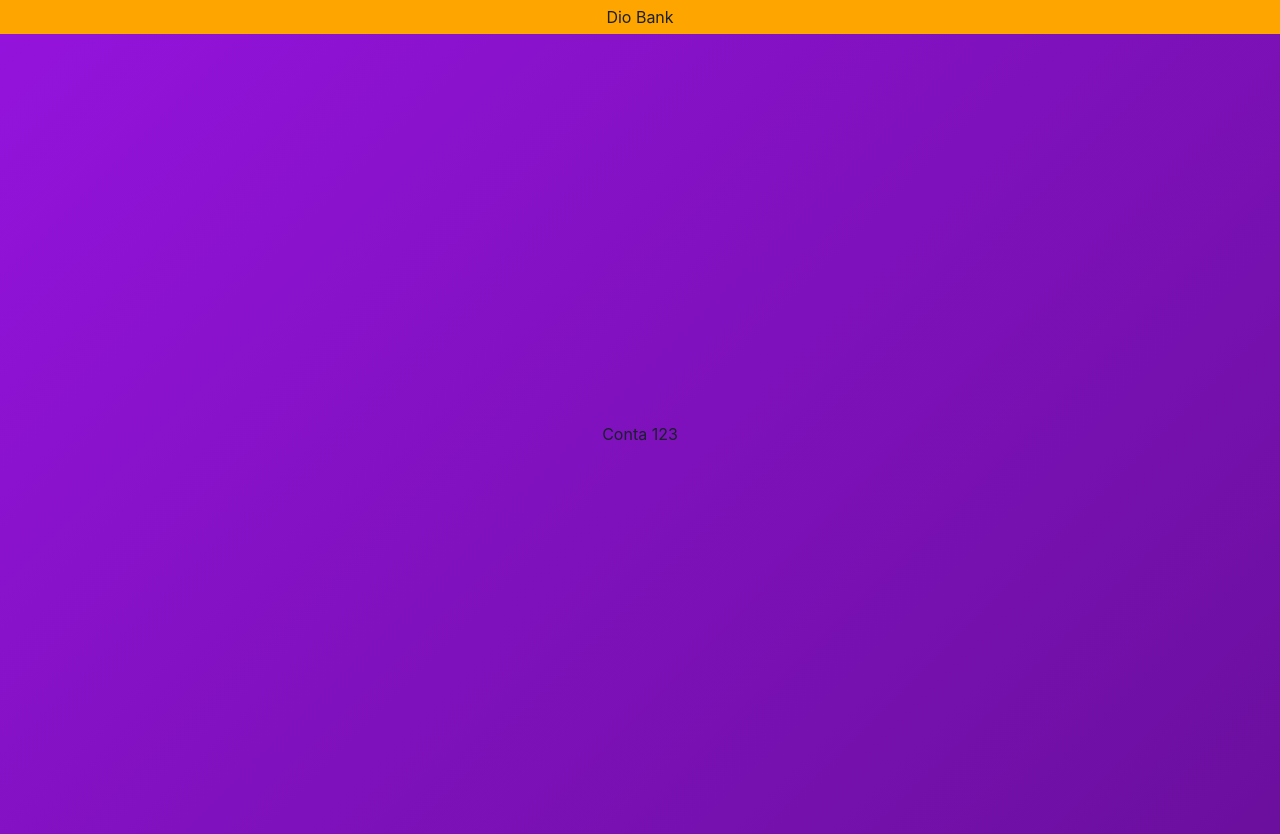
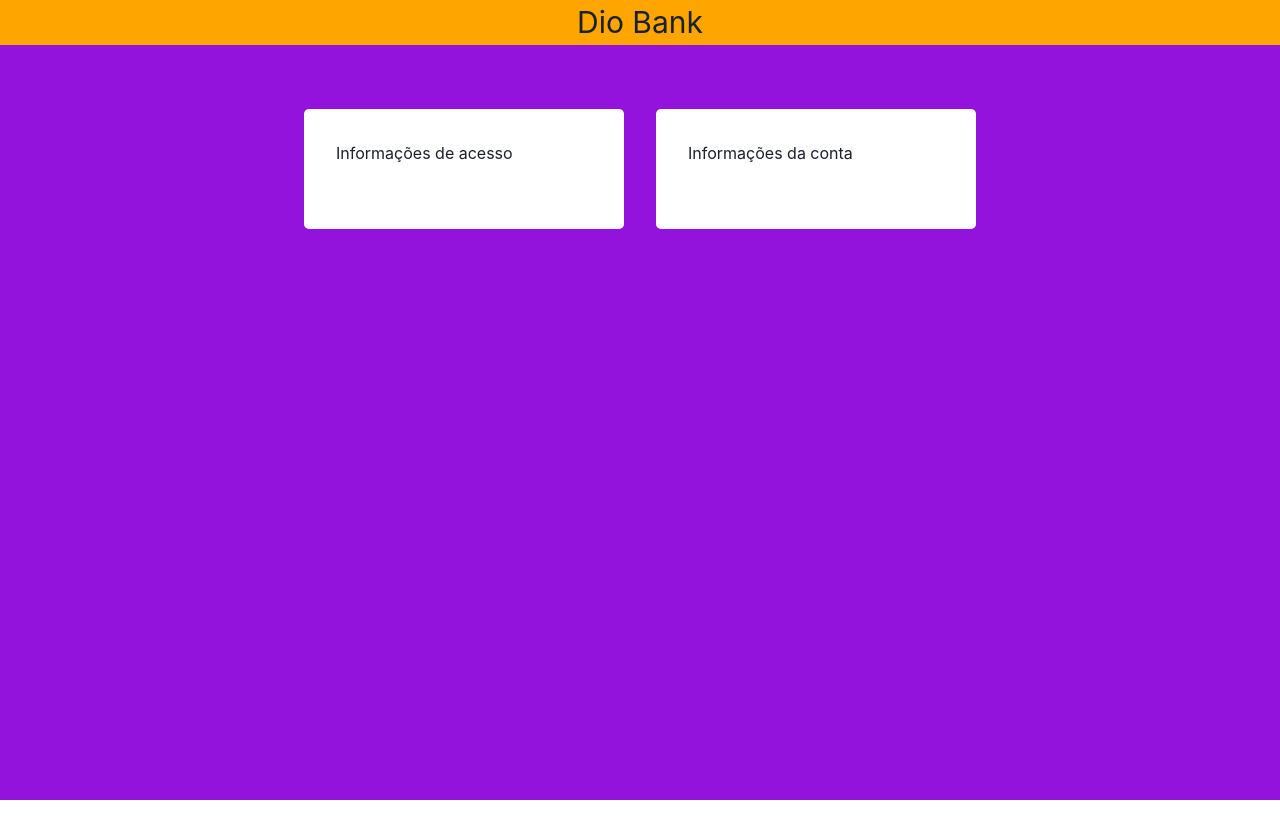
Before and after one commit to Cybervtx/dio_typescript, a React (Create React App) app in the folder 2 - introducao_ao_react_com_typescript/my-app-ts/: page /conta in a window 1280 px wide. After the commit the page ends 800 px from the top, so only its background shows below. Built offline with nearby package versions, Linux system fonts and the light colour scheme.

Commit message:
CardInfo

```diff
--- a/2 - introducao_ao_react_com_typescript/my-app-ts/src/api.ts
+++ b/2 - introducao_ao_react_com_typescript/my-app-ts/src/api.ts
@@ -1,7 +1,8 @@
 const conta = {
     email : 'admin@admin.com',
     password : '123456',
-    name : 'Admin'
+    name : 'Admin',
+    balance : 2000.00
 }
 
 export const api = new Promise((resolve) => {
--- a/2 - introducao_ao_react_com_typescript/my-app-ts/src/components/Card.tsx
+++ b/2 - introducao_ao_react_com_typescript/my-app-ts/src/components/Card.tsx
@@ -7,33 +7,19 @@ import {
   FormLabel,
   InputGroup,
   InputLeftElement,
+  Center,
 } from "@chakra-ui/react";
 import { EmailIcon, LockIcon } from "@chakra-ui/icons";
 import { DButton } from "./DButton";
 import { login } from "../services/login/login";
-import { useState, useEffect } from "react";
-import { api } from "../api";
-
-interface UserData {
-  email: string;
-  password: string;
-  name: string;
-}
+import { useState } from "react";
 
 export const Card = () => {
   const [email, setEmail] = useState("");
   const [password, setPassword] = useState("");
-  const [userData, setUserData] = useState<UserData | null>();
-
-  useEffect(() => {
-    const getData = async () => {
-      const data: UserData | any = await api;
-      setUserData(data);
-    };
-    getData();
-  })
 
   return (
+    <Center>
       <Box
         bg="white"
         borderRadius="2xl"
@@ -43,11 +29,6 @@ export const Card = () => {
         boxShadow="2xl"
       >
         <VStack spacing={6}>
-        {/* {
-          userData === null || userData === undefined ?
-          <h1>Loading ...</h1> :
-          <h1>Informações carregadas</h1>
-        } */}
           <Heading
             as="h1"
             size={{ base: "lg", md: "xl" }}
@@ -100,5 +81,6 @@ export const Card = () => {
           <DButton onClick={() => login(email, password)} />
         </VStack>
       </Box>
+    </Center>
   );
 };
--- /dev/null
+++ b/2 - introducao_ao_react_com_typescript/my-app-ts/src/components/CardInfo.tsx
@@ -0,0 +1,19 @@
+import { Box } from "@chakra-ui/react";
+
+interface Icardinfo {
+  text: string;
+}
+
+export const CardInfo = ({ text }: Icardinfo) => {
+  return (
+    <Box
+      backgroundColor={"#FFFFFF"}
+      width={320}
+      minHeight={"120px"}
+      padding={8}
+      borderRadius={5}
+    >
+      {text}
+    </Box>
+  );
+};
--- a/2 - introducao_ao_react_com_typescript/my-app-ts/src/components/Header/Header.tsx
+++ b/2 - introducao_ao_react_com_typescript/my-app-ts/src/components/Header/Header.tsx
@@ -1,11 +1,16 @@
-import './Header.css'
+import { Box, Center,Text } from "@chakra-ui/react";
+import "./Header.css";
 
 interface IHeader {
-    texto: string
+  texto: string;
 }
 
-export const Header = ({texto}: IHeader) => {
-    return (
-        <header className='header'>{texto}</header>
-    )
-}
+export const Header = ({ texto }: IHeader) => {
+  return (
+    <Box backgroundColor={'orange'}>
+      <Center>
+        <Text fontSize={'3xl'} >{texto}</Text>
+      </Center>
+    </Box>
+  );
+};
--- a/2 - introducao_ao_react_com_typescript/my-app-ts/src/components/Layout.tsx
+++ b/2 - introducao_ao_react_com_typescript/my-app-ts/src/components/Layout.tsx
@@ -4,15 +4,9 @@ import { Header } from "./Header/Header";
 
 export const Layout = ({ children }: any) => {
   return (
-    <>
+    <Box minHeight="100vh" backgroundColor={"#9413dc"}>
       <Header texto="Dio Bank" />
-      <Center
-        minH="100vh"
-        bg="linear-gradient(135deg, #9413dc 0%, #6b0f9e 100%)"
-        p={{ base: 4, md: 8 }}
-      >
-        {children}
-      </Center>
-    </>
+      {children}
+    </Box>
   );
 };
--- a/2 - introducao_ao_react_com_typescript/my-app-ts/src/pages/Conta.tsx
+++ b/2 - introducao_ao_react_com_typescript/my-app-ts/src/pages/Conta.tsx
@@ -1,5 +1,34 @@
+import { Center, SimpleGrid } from "@chakra-ui/react";
+import { CardInfo } from "../components/CardInfo";
+import { useEffect, useState } from "react";
+import { api } from "../api";
+
+interface UserData {
+  email: string;
+  password: string;
+  name: string;
+  balance: number;
+}
+
 export const Conta = () => {
-    return(
-        <h1>Conta 123</h1>
-    )
+  const [userData, setUserData] = useState<UserData | null>();
+
+  useEffect(() => {
+    const getData = async () => {
+      const data: UserData | any = await api;
+      setUserData(data);
+    };
+    getData();
+  }, []);
+
+  console.log(userData);
+
+  return (
+    <Center>
+      <SimpleGrid columns={2} spacing={8} paddingTop={16}>
+        <CardInfo text={"Informações de acesso"} />
+        <CardInfo text={"Informações da conta"} />
+      </SimpleGrid>
+    </Center>
+  );
 };
--- a/2 - introducao_ao_react_com_typescript/my-app-ts/src/pages/Home.tsx
+++ b/2 - introducao_ao_react_com_typescript/my-app-ts/src/pages/Home.tsx
@@ -1,7 +1,10 @@
+import { Box } from "@chakra-ui/react";
 import { Card } from "../components/Card";
 
 export const Home = () => {
   return (
+    <Box padding={"25px"}>
       <Card />
+    </Box>
   );
 };
```
Lines whose indentation alone changed are shown as unchanged.
